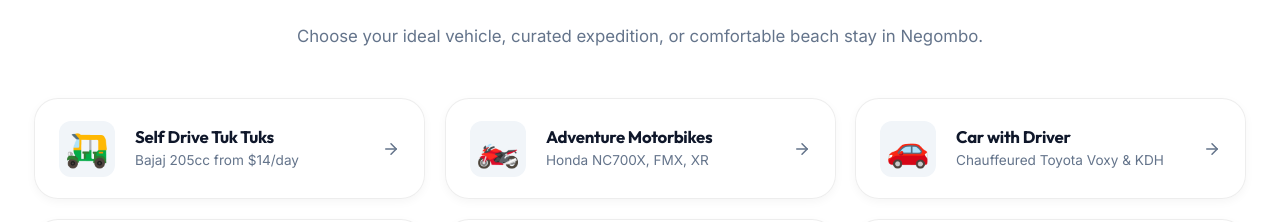
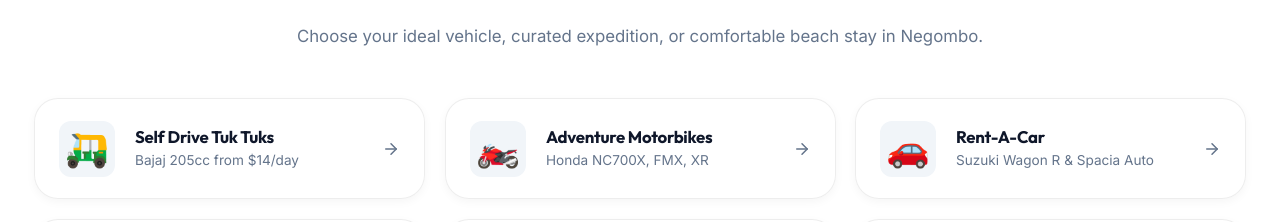
Before and after one commit to desanduhas/pick_and_go_travels-, a React (Vite) app: page / in a window 1280 px wide. Shown: the part 1290-1512 px from the top of the page. Built offline with nearby package versions, Linux system fonts and the light colour scheme.

Commit message:
Update Rent-A-Car fleet with Suzuki Wagon R and Spacia Automatic, // rates, 120km limit, 35c extra charge, and train delivery to Nuwara Eliya/Ella

```diff
--- a/src/App.jsx
+++ b/src/App.jsx
@@ -156,7 +156,7 @@
     let service = 'TukTuk Self Drive';
     if (vehicle.category === 'tuktuk') service = 'TukTuk Self Drive';
     else if (vehicle.category === 'motorbike' || vehicle.category === 'scooter') service = 'Motorbike Rental';
-    else if (vehicle.category === 'car-with-driver') service = 'Car with Driver';
+    else if (vehicle.category === 'car-with-driver') service = 'Rent-A-Car';
     else if (vehicle.category === 'atv') service = 'Beach ATV';
     else if (vehicle.category === 'bicycle') service = 'Foot Bicycle';
 
@@ -167,7 +167,8 @@
     const dateText = dates?.start && dates?.end ? ` (Travel Dates: ${dates.start} to ${dates.end})` : '';
     const isCar = vehicle.category === 'car-with-driver';
     const coverageText = isCar ? ' with $500 Refundable Security Deposit' : ' with Full Insurance';
-    setBookingMessage(`Hi Rocky, I want to book ${vehicleText} for ${days} days${dateText}${coverageText}${licenseText} (Estimated total: $${total}). Please confirm availability.`);
+    const mileageText = isCar ? ' (120 km/day included)' : '';
+    setBookingMessage(`Hi Rocky, I want to book ${vehicleText} for ${days} days${dateText}${coverageText}${mileageText}${licenseText} (Estimated total: $${total}). Please confirm availability.`);
     handleNavigate('contact');
   };
 
--- a/src/components/BookingContact.jsx
+++ b/src/components/BookingContact.jsx
@@ -209,6 +209,7 @@
                     onChange={handleChange}
                   >
                     <option value="TukTuk Self Drive">Bajaj RE 205cc Tuk Tuk (Self Drive)</option>
+                    <option value="Rent-A-Car">Rent-A-Car (Suzuki Wagon R / Spacia Auto)</option>
                     <option value="Motorbike Rental">Motorbike / Scooter Rental</option>
                     <option value="Car with Driver">Private Car / Van with Driver</option>
                     <option value="Beach ATV">Beach Quad ATV Ride</option>
--- a/src/components/FleetShowcase.jsx
+++ b/src/components/FleetShowcase.jsx
@@ -15,9 +15,9 @@
   const categories = [
     { id: 'all', label: 'All Vehicles' },
     { id: 'tuktuk', label: 'Tuk Tuks' },
+    { id: 'car-with-driver', label: 'Rent-A-Car' },
     { id: 'motorbike', label: 'Motorbikes' },
     { id: 'scooter', label: 'Scooters' },
-    { id: 'car-with-driver', label: 'Car with Driver' },
     { id: 'atv', label: 'Beach ATVs' },
     { id: 'bicycle', label: 'Foot Bicycles' }
   ];
@@ -33,7 +33,7 @@
           <span className="section-pill">Our Entire Fleet</span>
           <h2 className="section-title">Explore All Vehicles for Rent</h2>
           <p className="section-subtitle">
-            From self-drive tuk tuks to adventure motorbikes, automatic scooters, luxury chauffeured cars, beach ATVs, and touring bicycles.
+            From self-drive tuk tuks to automatic rental cars, adventure motorbikes, scooters, beach ATVs, and touring bicycles.
           </p>
         </div>
 
--- a/src/components/Footer.jsx
+++ b/src/components/Footer.jsx
@@ -69,7 +69,7 @@
               <li><button onClick={() => handleNav('rentals', 'motorbike')} className="footer-link-btn">Honda NC 700X Touring</button></li>
               <li><button onClick={() => handleNav('rentals', 'motorbike')} className="footer-link-btn">Honda FMX 650 &amp; XR Baja</button></li>
               <li><button onClick={() => handleNav('rentals', 'scooter')} className="footer-link-btn">Honda Dio &amp; TVS Scooters</button></li>
-              <li><button onClick={() => handleNav('rentals', 'car-with-driver')} className="footer-link-btn">Chauffeured Cars &amp; Vans</button></li>
+              <li><button onClick={() => handleNav('rentals', 'car-with-driver')} className="footer-link-btn">Rent-A-Car (Automatic)</button></li>
               <li><button onClick={() => handleNav('rentals', 'atv')} className="footer-link-btn">Negombo Beach Quad ATVs</button></li>
               <li><button onClick={() => handleNav('rentals', 'bicycle')} className="footer-link-btn">Foot Bicycles</button></li>
             </ul>
--- a/src/components/Navbar.jsx
+++ b/src/components/Navbar.jsx
@@ -63,7 +63,7 @@
                   🏍️ Motorbikes &amp; Scooters
                 </div>
                 <div className="dropdown-item" onClick={() => handleNav('rentals', 'car-with-driver')}>
-                  🚗 Car with Driver (Chauffeur)
+                  🚗 Rent-A-Car (Automatic)
                 </div>
                 <div className="dropdown-item" onClick={() => handleNav('rentals', 'atv')}>
                   🏖️ Beach Quad ATVs
--- a/src/components/PricingTable.jsx
+++ b/src/components/PricingTable.jsx
@@ -47,7 +47,7 @@
                     </td>
                     <td>
                       <span className="vehicle-badge-category" style={{ position: 'static' }}>
-                        {v.category}
+                        {v.category === 'car-with-driver' ? 'Rent-A-Car' : v.category}
                       </span>
                     </td>
                     <td className="price-highlight">{p1}</td>
--- a/src/data/siteData.js
+++ b/src/data/siteData.js
@@ -204,45 +204,54 @@
       features: ['Light & Easy to Ride', 'Spacious Footboard', 'Great for Beach Hopping', 'Free Helmets']
     },
     {
-      id: 'car-toyota-voxy',
+      id: 'car-suzuki-wagon-r',
       category: 'car-with-driver',
-      name: 'Toyota Voxy (Luxury MPV)',
-      tagline: 'Premium Chauffeured Travel with Spacious Luxury',
-      image: 'https://pickandgotravels.com/wp-content/uploads/2024/05/TOYOTA-VOXY-1.jpg',
-      capacity: '5 Passengers + Driver + Ample Luggage',
-      features: ['Professional English-Speaking Chauffeur', 'Dual Zone Climate Control Air-Con', 'Airport Pickup & Dropoff Included', 'Unlimited KMs', 'Comprehensive Insurance', 'No Deposit Required'],
+      name: 'Suzuki Wagon R Automatic',
+      tagline: 'Modern Fuel-Efficient Automatic Car (120 km/day Included)',
+      image: 'https://pickandgotravels.com/wp-content/uploads/2024/05/SUZUKI-WAGON-R.jpg',
+      transmission: 'Fully Automatic',
+      capacity: '4 Passengers + Luggage',
+      mileage: '120 km / day included',
+      extraCharge: '$0.35 (35¢) per additional km',
+      deposit: '$500 Refundable Security Deposit',
+      features: [
+        '120 km/Day Included (Extra $0.35/km)',
+        'Fully Automatic Transmission & Dual Air-Con',
+        'Sri Lanka AAC Local License Permit Available ($40)',
+        'Train Transport Car Delivery (Kandy to Nuwara Eliya or Ella) $40',
+        '$500 Refundable Security Deposit',
+        '24/7 Island-Wide Breakdown Assistance'
+      ],
       prices: [
-        { range: '01 - 10 Days', price: '$118', period: 'per day' },
-        { range: '11 - 21 Days', price: '$88', period: 'per day' },
-        { range: '22 - 30 Days', price: '$78', period: 'per day' }
+        { range: '01 - 10 Days', price: '$30', period: 'per day' },
+        { range: '11 - 22 Days', price: '$28', period: 'per day' },
+        { range: '22 - 30 Days', price: '$26', period: 'per day' }
       ]
     },
     {
-      id: 'car-suzuki-wagon-r',
+      id: 'car-suzuki-spacia',
       category: 'car-with-driver',
-      name: 'Suzuki Wagon R (Comfort Car)',
-      tagline: 'Economical Chauffeured Travel for Couples & Small Groups',
-      image: 'https://pickandgotravels.com/wp-content/uploads/2024/05/SUZUKI-WAGON-R.jpg',
-      capacity: '3 Passengers + Driver',
-      features: ['Professional Driver', 'Full Air Conditioning', 'Airport Pickup & Dropoff', 'Unlimited KMs', 'Insurance Included'],
+      name: 'Suzuki Spacia Automatic',
+      tagline: 'Spacious Tall-Boy Automatic Mini-MPV with Dual Sliding Doors',
+      image: '/images/suzuki-spacia.jpg',
+      transmission: 'Fully Automatic',
+      capacity: '4 Passengers + Ample Luggage',
+      mileage: '120 km / day included',
+      extraCharge: '$0.35 (35¢) per additional km',
+      deposit: '$500 Refundable Security Deposit',
+      features: [
+        '120 km/Day Included (Extra $0.35/km)',
+        'Fully Automatic Transmission & Dual Sliding Doors',
+        'Spacious High-Roof Cabin & Premium Dual Air-Con',
+        'Sri Lanka AAC Local License Permit Available ($40)',
+        'Train Transport Car Delivery (Kandy to Nuwara Eliya or Ella) $40',
+        '$500 Refundable Security Deposit',
+        '24/7 Island-Wide Breakdown Assistance'
+      ],
       prices: [
-        { range: '01 - 10 Days', price: '$45', period: 'per day' },
-        { range: '11 - 21 Days', price: '$40', period: 'per day' },
-        { range: '22 - 30 Days', price: '$35', period: 'per day' }
-      ]
-    },
-    {
-      id: 'car-toyota-kdh',
-      category: 'car-with-driver',
-      name: 'Toyota KDH High-Roof Van',
-      tagline: 'Executive Van for Family & Group Island Tours',
-      image: 'https://pickandgotravels.com/wp-content/uploads/2024/05/TOYOTA-KDH.jpg',
-      capacity: '9 - 14 Passengers + Driver + Big Luggage Space',
-      features: ['High-Roof Reclining Captain Seats', 'Dual Air Conditioning', 'Experienced Guide / Chauffeur', 'All Island Permit & Insurance'],
-      prices: [
-        { range: '01 - 10 Days', price: '$128', period: 'per day' },
-        { range: '11 - 21 Days', price: '$108', period: 'per day' },
-        { range: '22 - 30 Days', price: '$98', period: 'per day' }
+        { range: '01 - 10 Days', price: '$30', period: 'per day' },
+        { range: '11 - 22 Days', price: '$28', period: 'per day' },
+        { range: '22 - 30 Days', price: '$26', period: 'per day' }
       ]
     },
     {
--- a/src/pages/HomePage.jsx
+++ b/src/pages/HomePage.jsx
@@ -13,7 +13,7 @@
   const categories = [
     { id: 'tuktuk', title: 'Self Drive Tuk Tuks', desc: 'Bajaj 205cc from $14/day', icon: '🛺', target: 'tuktuk' },
     { id: 'motorbike', title: 'Adventure Motorbikes', desc: 'Honda NC700X, FMX, XR', icon: '🏍️', target: 'rentals', cat: 'motorbike' },
-    { id: 'car', title: 'Car with Driver', desc: 'Chauffeured Toyota Voxy & KDH', icon: '🚗', target: 'rentals', cat: 'car-with-driver' },
+    { id: 'car', title: 'Rent-A-Car', desc: 'Suzuki Wagon R & Spacia Auto', icon: '🚗', target: 'rentals', cat: 'car-with-driver' },
     { id: 'tours', title: 'Epic Island Tours', desc: '6-12 Day Off-Road & Day Trips', icon: '🗺️', target: 'tours' },
     { id: 'stay', title: 'Whitehouse Stay', desc: 'Negombo Rooms from $18/night', icon: '🏡', target: 'stay' },
     { id: 'calculator', title: 'Live Price Calculator', desc: 'Get instant transparent quotes', icon: '🧮', target: 'pricing' }
--- a/src/pages/PricingPage.jsx
+++ b/src/pages/PricingPage.jsx
@@ -41,10 +41,10 @@
 
           <div className="ios-card pricing-inclusion-card">
             <h3 className="inclusion-title">
-              No Security Deposit Required
+              Clear &amp; Fair Deposit Policies
             </h3>
             <p className="inclusion-desc">
-              Unlike other rental agencies that hold massive credit card bonds, Pick &amp; Go Travels offers zero deposit options with our comprehensive insurance package.
+              Zero security deposit required for Tuk Tuks and Motorbikes with our full insurance. Car rentals require a simple $500 refundable deposit, 100% refunded upon vehicle return.
             </p>
           </div>
 
--- a/src/pages/RentalsPage.jsx
+++ b/src/pages/RentalsPage.jsx
@@ -13,9 +13,9 @@
 
   const categories = [
     { id: 'all', label: 'All Vehicles' },
+    { id: 'car-with-driver', label: 'Rent-A-Car' },
     { id: 'motorbike', label: 'Motorbikes' },
     { id: 'scooter', label: 'Scooters' },
-    { id: 'car-with-driver', label: 'Car with Driver' },
     { id: 'atv', label: 'Beach ATVs' },
     { id: 'bicycle', label: 'Foot Bicycles' },
     { id: 'tuktuk', label: 'Tuk Tuks' }
@@ -33,7 +33,7 @@
           <span className="page-pill">Explore Our Complete Fleet</span>
           <h1 className="page-title">Vehicle Rentals in Sri Lanka</h1>
           <p className="page-subtitle">
-            Reliable motorcycles, scooters, private chauffeur cars, beach quad buggies, and city bicycles with unlimited kilometers and zero hidden fees.
+            Reliable automatic rental cars, motorbikes, scooters, beach quad buggies, and touring bicycles with transparent pricing and zero hidden fees.
           </p>
         </div>
 
```
Also changed, not shown: src/components/Calculator.jsx (+44 -6 lines), public/images/suzuki-spacia.jpg (added).
